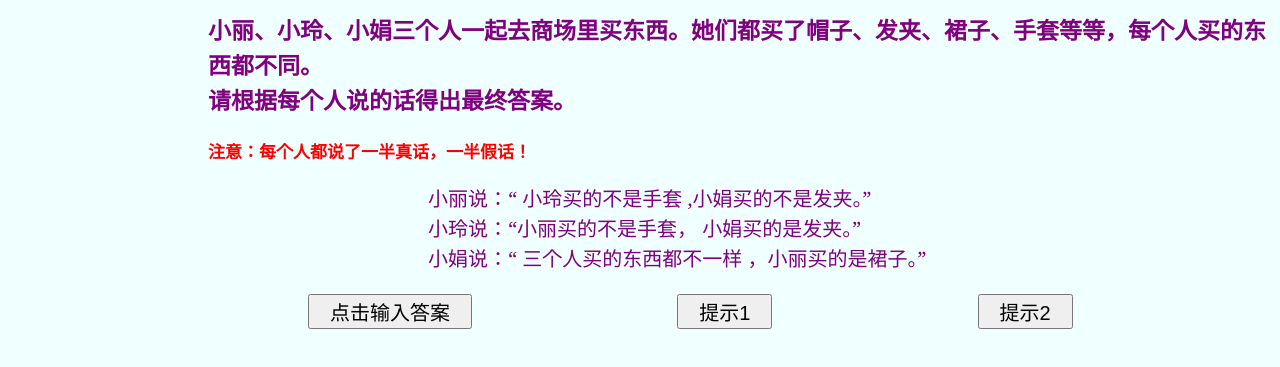
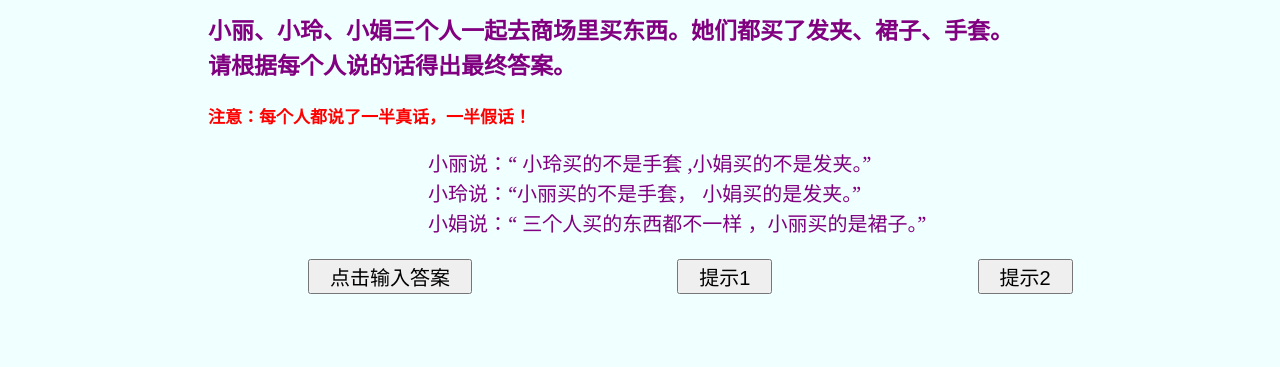
Before and after one commit to Yifei1030/Yifei1030.github.io, a plain HTML site: page index.html in a window 1280 px wide. Shown: the part 57-424 px from the top of the page. Drawn offline with Linux system fonts and the light colour scheme.

Commit message:
Add files via upload

```diff
--- a/index.html
+++ b/index.html
@@ -37,7 +37,7 @@
 </head>
 <body>
   <h1>小小逻辑题，看看你的脑袋好使不</h1>
-  <h2>小丽、小玲、小娟三个人一起去商场里买东西。她们都买了帽子、发夹、裙子、手套等等，每个人买的东西都不同。
+  <h2>小丽、小玲、小娟三个人一起去商场里买东西。她们都买了发夹、裙子、手套。
     <br>请根据每个人说的话得出最终答案。</h2>
   <h3>注意：每个人都说了一半真话，一半假话！</h3>
   <span1>小丽说：“</span1>
```
